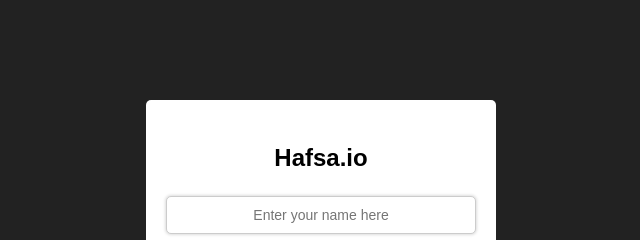
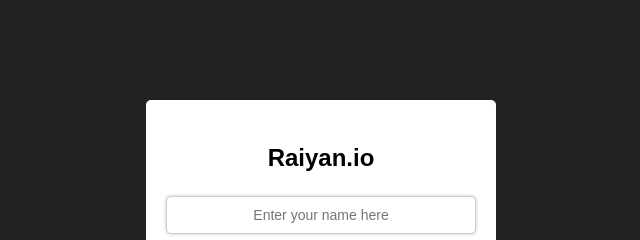
Before and after one commit to 333265072/agar-clon3, a website built with webpack: page src/client/index.html in a window 1280 px wide. Shown: the top 240 px of the page, 319-959 px from the left. Built offline with nearby package versions, Linux system fonts and the light colour scheme.

Commit message:
Update index.html

```diff
--- a/src/client/index.html
+++ b/src/client/index.html
@@ -3,7 +3,7 @@
 <head>
     <!-- Meta Properties -->
     <meta charset="UTF-8">
-    <title>Yasser.io</title>
+    <title>Raiyan.io</title>
     <meta name="viewport" content="width=device-width, initial-scale=1.0, maximum-scale=1.0, minimum-scale=1.0, user-scalable=no">
     <!-- CSS -->
     <link rel="stylesheet" href="css/main.css" />
@@ -26,7 +26,7 @@
     </div>
     <div id="startMenuWrapper">
         <div id="startMenu">
-            <p>Hafsa.io</p>
+            <p>Raiyan.io</p>
             <input type="text" tabindex="0" autofocus placeholder="Enter your name here" id="playerNameInput" maxlength="25" />
             <b class="input-error">Nick must be alphanumeric characters only!</b>
             <br />
```
